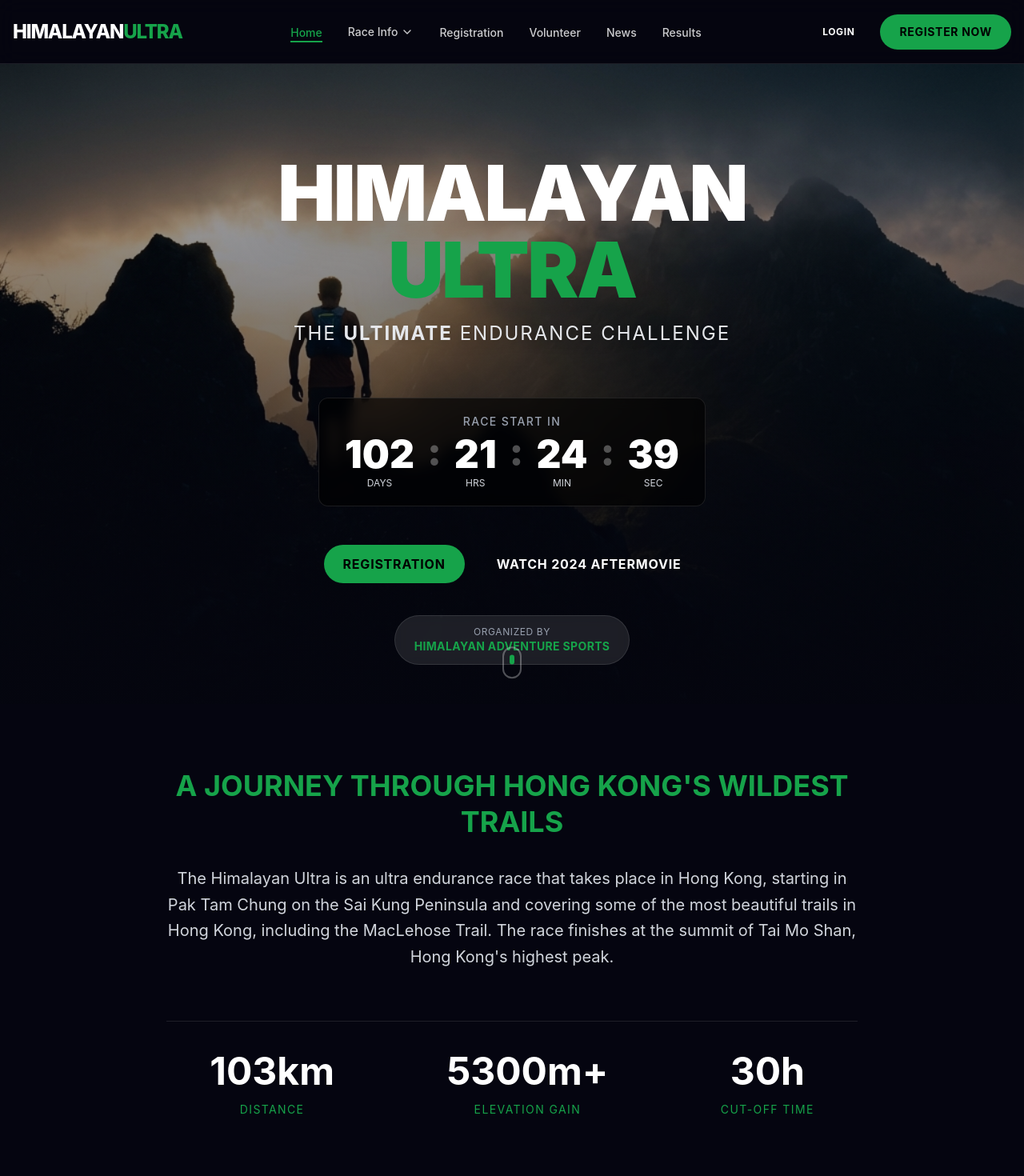
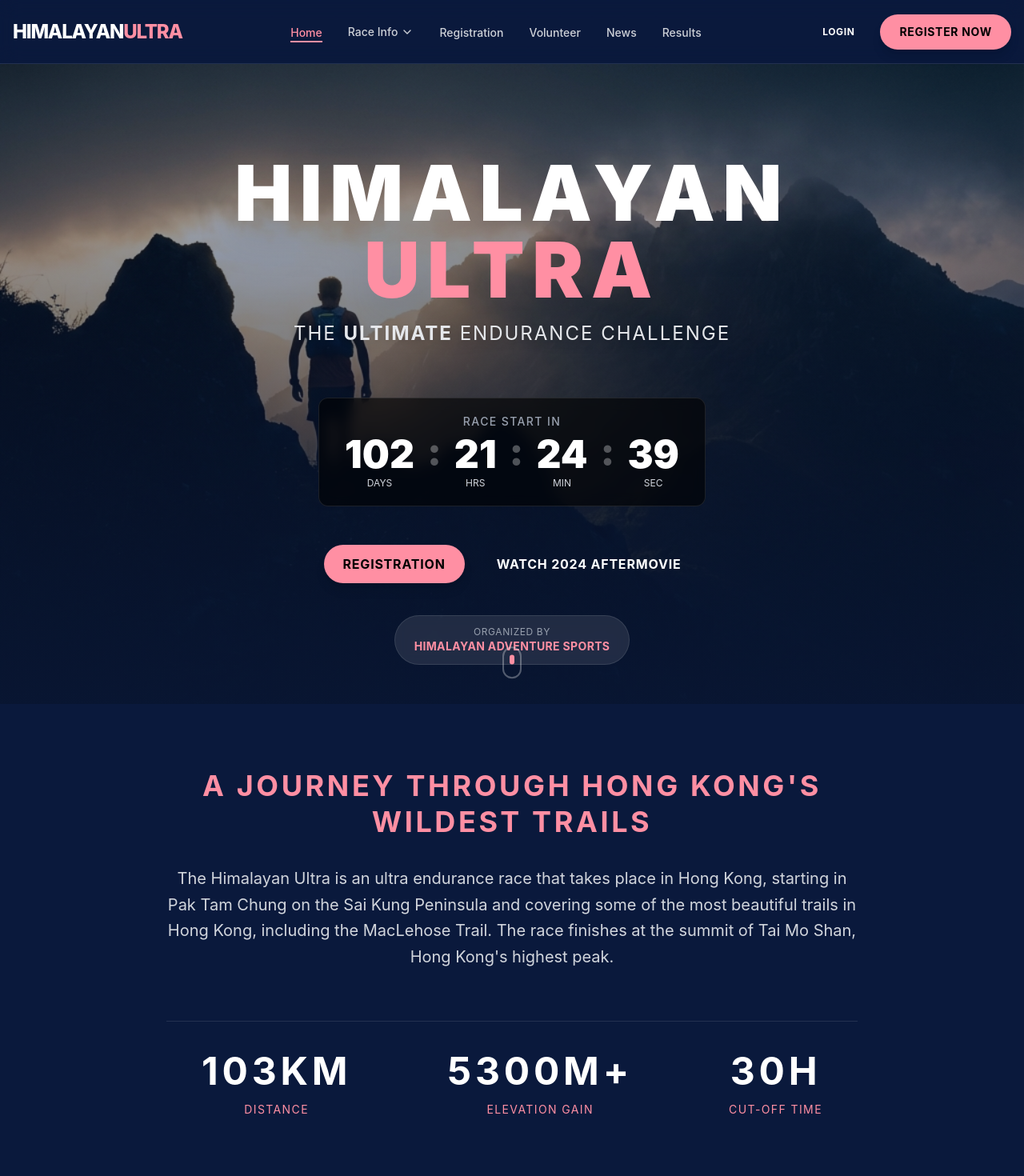
Before and after one commit to ganeshparajuli11/himalayan-ultra, a React (Vite) app: page / in a window 1280 px wide. Shown: the top 1470 px of the page at 80% size. Built offline with nearby package versions, Linux system fonts and the light colour scheme.

Commit message:
blue and pink

```diff
--- a/src/components/Footer.tsx
+++ b/src/components/Footer.tsx
@@ -6,7 +6,7 @@
 
 const Footer = () => {
     return (
-        <footer className="relative bg-[#020205] border-t border-white/5 overflow-hidden">
+        <footer className="relative bg-background border-t border-white/5 overflow-hidden">
             {/* Background effects */}
             <motion.div
                 className="absolute top-0 left-1/4 w-96 h-96 bg-primary/5 rounded-full blur-3xl -translate-y-1/2 pointer-events-none"
--- a/src/components/Header.tsx
+++ b/src/components/Header.tsx
@@ -59,7 +59,7 @@
 
                                         {/* Dropdown Menu */}
                                         <div className="absolute top-full left-1/2 -translate-x-1/2 w-56 pt-2 opacity-0 invisible group-hover:opacity-100 group-hover:visible transition-all duration-200 transform translate-y-2 group-hover:translate-y-0">
-                                            <div className="bg-[#0a0a0f] border border-white/10 rounded-xl overflow-hidden shadow-2xl p-1">
+                                            <div className="bg-background border border-white/10 rounded-xl overflow-hidden shadow-2xl p-1">
                                                 {item.children.map((child) => (
                                                     <Link
                                                         key={child.label}
@@ -117,7 +117,7 @@
                         initial={{ opacity: 0, height: 0 }}
                         animate={{ opacity: 1, height: 'auto' }}
                         exit={{ opacity: 0, height: 0 }}
-                        className="lg:hidden fixed top-16 left-0 w-full bg-[#050510] border-b border-white/10 overflow-hidden"
+                        className="lg:hidden fixed top-16 left-0 w-full bg-background border-b border-white/10 overflow-hidden"
                     >
                         <nav className="container px-4 py-6 max-h-[80vh] overflow-y-auto">
                             <ul className="flex flex-col gap-2">
--- a/src/components/PageHeader.tsx
+++ b/src/components/PageHeader.tsx
@@ -11,7 +11,7 @@
 const PageHeader = ({ title, subtitle, bgImage = '/inner-bg.png' }: PageHeaderProps) => {
     return (
         <div className="relative h-[250px] md:h-[350px] w-full flex items-center justify-center overflow-hidden mb-8">
-            <div className="absolute inset-0 bg-[#050510]/60 z-10"></div>
+            <div className="absolute inset-0 bg-background/60 z-10"></div>
             <motion.img
                 src={bgImage}
                 alt="Background"
--- a/src/components/StylizedRaceTrack.tsx
+++ b/src/components/StylizedRaceTrack.tsx
@@ -57,7 +57,7 @@
     ];
 
     return (
-        <div className="bg-[#101018] rounded-2xl p-8 relative overflow-hidden border border-white/10 shadow-2xl">
+        <div className="bg-white/5 rounded-2xl p-8 relative overflow-hidden border border-white/10 shadow-2xl">
             <h2 className="text-3xl font-black text-white uppercase tracking-wider mb-2 text-center drop-shadow-[0_0_10px_rgba(255,215,0,0.5)]">HIMALAYAN 100 CIRCUIT</h2>
             <p className="text-gray-400 text-center max-w-2xl mx-auto mb-10 text-sm">
                 Spanning 103km with over 5,300m elevation gain, this legendary course tests endurance
--- a/src/index.css
+++ b/src/index.css
@@ -1,24 +1,59 @@
 @import "tailwindcss";
 
 @theme {
-  --color-background: rgb(5 5 16);
+  /*
+     Palette based on 'Himalayan Harmony' Poster
+     Theme: "Pink Sky, Blue Runners"
+  */
+
+  /* Extracted Colors */
+  --color-harmony-pink: rgb(255 143 163);
+  /* Soft Salmon/Pink from sky */
+  --color-harmony-blue: rgb(42 107 242);
+  /* Vibrant Blue from runners */
+  --color-harmony-dark: rgb(10 25 60);
+  /* Deep Blue for readable background */
+
+  /* Structural Variables */
+  --color-background: var(--color-harmony-dark);
   --color-foreground: rgb(255 255 255);
-  --color-primary: rgb(22 163 74);
-  --color-primary-hover: rgb(21 128 61);
-  --color-secondary: rgb(240 240 240);
-  --color-muted: rgb(160 160 160);
+
+  /* Primary Action: The Pink Sky Color */
+  --color-primary: var(--color-harmony-pink);
+  --color-primary-hover: rgb(255 113 133);
+
+  /* Secondary: The Runner Blue */
+  --color-secondary: var(--color-harmony-blue);
+
+  --color-muted: rgb(148 178 255);
+  /* Lighter Blue text */
 
   --font-sans: Inter, system-ui, sans-serif;
-
   --container-2xl: 1200px;
 }
 
 @layer base {
   body {
     @apply bg-background text-foreground antialiased;
+
+    /*
+       "Play around this": Adding the Polka Dot Pattern from the poster.
+       Created using a radial gradient pattern overlay.
+    */
+    background-image:
+      radial-gradient(var(--color-secondary) 1px, transparent 1px),
+      radial-gradient(var(--color-secondary) 1px, transparent 1px);
+    background-size: 40px 40px;
+    background-position: 0 0, 20px 20px;
+    /* Soften the dots so they aren't distracting */
+    background-blend-mode: overlay;
+    opacity: 1;
   }
 
-  /* Custom Scrollbar */
+  /* Make the content area readable against the pattern if needed,
+     but typical pages have their own bg-containers */
+
+  /* Custom Scrollbar - Matching the Blue/Pink theme */
   ::-webkit-scrollbar {
     width: 10px;
   }
@@ -29,13 +64,15 @@
   }
 
   ::-webkit-scrollbar-thumb {
-    @apply bg-primary/80 rounded-full transition-colors duration-300;
+    background: var(--color-primary);
+    /* Pink Thumb */
+    border-radius: 9999px;
     border: 2px solid var(--color-background);
     background-clip: padding-box;
   }
 
   ::-webkit-scrollbar-thumb:hover {
-    @apply bg-primary;
+    background: var(--color-primary-hover);
   }
 
   /* Firefox */
@@ -50,15 +87,17 @@
   h4,
   h5,
   h6 {
-    @apply font-bold leading-tight;
+    @apply font-bold leading-tight uppercase tracking-widest;
+    /* Poster font style */
   }
 
   h1 {
-    @apply text-5xl tracking-tight;
+    @apply text-5xl;
   }
 
   h2 {
-    @apply text-4xl mb-4;
+    @apply text-4xl mb-4 text-primary;
+    /* Pink Headings like sky */
   }
 
   h3 {
@@ -71,16 +110,29 @@
     @apply px-6 py-3 rounded-full font-bold uppercase tracking-wider transition-all duration-300 text-sm inline-block cursor-pointer border-none;
   }
 
+  /*
+     Primary Button: Pink (Sky)
+  */
   .btn-primary {
-    @apply bg-primary text-black hover:bg-primary-hover hover:-translate-y-0.5 hover:shadow-lg hover:shadow-primary/30;
+    @apply bg-primary text-black hover:bg-white hover:text-primary shadow-lg hover:shadow-primary/50 hover:-translate-y-0.5;
   }
 
+  /*
+     Outline/Secondary Button: Blue (Runners)
+  */
   .btn-outline {
-    @apply border-2 border-foreground bg-transparent text-foreground hover:bg-foreground hover:text-black;
+    @apply border-2 border-secondary bg-transparent text-white hover:bg-secondary hover:text-white;
   }
 
+  /*
+     Glass effect: Blue tint
+  */
   .glass {
-    @apply bg-white/5 backdrop-blur-md border border-white/10;
+    @apply bg-secondary/10 backdrop-blur-md border border-white/10;
+  }
+
+  .text-gradient {
+    @apply text-primary;
   }
 
   .container-custom {
--- a/src/layouts/AdminLayout.tsx
+++ b/src/layouts/AdminLayout.tsx
@@ -4,8 +4,8 @@
 
 export default function AdminLayout() {
     return (
-        <div className="flex min-h-screen bg-[#0a0a1a] text-gray-300 font-sans">
-            <aside className="w-64 bg-[#15151e] border-r border-white/10 flex flex-col fixed inset-y-0 h-screen overflow-y-auto">
+        <div className="flex min-h-screen bg-background text-gray-300 font-sans">
+            <aside className="w-64 bg-white/5 border-r border-white/10 flex flex-col fixed inset-y-0 h-screen overflow-y-auto">
                 <div className="p-6 border-b border-white/10 text-xl font-black text-white tracking-widest text-center">
                     HIMALAYAN <span className="text-primary">ULTRA</span>
                 </div>
--- a/src/pages/Home.tsx
+++ b/src/pages/Home.tsx
@@ -8,7 +8,7 @@
         <div className="flex flex-col overflow-hidden">
             {/* Hero Section */}
             <section className="relative min-h-screen md:min-h-[800px] flex items-center justify-center overflow-hidden p-0 pt-16 md:pt-0">
-                <div className="absolute inset-0 bg-gradient-to-b from-[#050510]/30 to-[#050510]/80 z-10"></div>
+                <div className="absolute inset-0 bg-gradient-to-b from-background/30 to-background/80 z-10"></div>
                 <motion.img
                     src="/hero-bg.png"
                     alt="Trail Runner on Ridge"
@@ -141,7 +141,7 @@
             </section>
 
             {/* Latest News */}
-            <section className="bg-[#020205] py-12 md:py-20">
+            <section className="bg-background py-12 md:py-20">
                 <div className="container mx-auto px-4">
                     <FadeInUp>
                         <h2 className="text-center mb-8 md:mb-16 text-2xl md:text-3xl lg:text-4xl font-bold uppercase">
--- a/src/pages/NewsDetail.tsx
+++ b/src/pages/NewsDetail.tsx
@@ -33,7 +33,7 @@
             <PageHeader title={article.title} subtitle={article.date} />
 
             <div className="container mx-auto px-4 py-16">
-                <article className="max-w-4xl mx-auto bg-[#15151e] rounded-xl border border-white/10 p-8 md:p-12 shadow-2xl">
+                <article className="max-w-4xl mx-auto bg-white/5 rounded-xl border border-white/10 p-8 md:p-12 shadow-2xl">
                     <div className="flex justify-between items-center mb-10 border-b border-white/10 pb-6">
                         <span className="bg-primary/20 text-primary text-xs font-bold px-3 py-1 rounded-full uppercase tracking-wider">{article.category}</span>
                         <Link to="/news" className="text-gray-400 hover:text-white transition-colors text-sm font-bold uppercase tracking-wide flex items-center gap-2">
--- a/src/pages/RaceInfo.tsx
+++ b/src/pages/RaceInfo.tsx
@@ -98,7 +98,7 @@
 
                     <FadeInUp delay={0.2}>
                         <motion.div
-                            className="bg-[#15151e] rounded-xl border border-white/10 overflow-hidden"
+                            className="bg-white/5 rounded-xl border border-white/10 overflow-hidden"
                             whileHover={{ borderColor: 'rgba(255,255,255,0.2)' }}
                             transition={{ duration: 0.3 }}
                         >
@@ -113,7 +113,7 @@
                                     Download GPX File
                                 </motion.button>
                             </div>
-                            <div className="p-0 bg-[#0a0a1a] h-[300px] md:h-[400px] lg:h-[500px] w-full relative z-0">
+                            <div className="p-0 bg-black/40 h-[300px] md:h-[400px] lg:h-[500px] w-full relative z-0">
                                 <RaceMap />
                             </div>
                         </motion.div>
--- a/src/pages/UserDashboard.tsx
+++ b/src/pages/UserDashboard.tsx
@@ -7,7 +7,7 @@
 
     return (
         <div className="flex flex-col min-h-screen">
-            <header className="bg-[#15151e] border-b border-white/10 py-6">
+            <header className="bg-white/5 border-b border-white/10 py-6">
                 <div className="container mx-auto px-4 flex flex-col md:flex-row justify-between items-center gap-4">
                     <div className="text-center md:text-left">
                         <h1 className="text-3xl font-black text-white uppercase tracking-wider">Hello, <span className="text-primary">{user?.name || 'Runner'}</span></h1>
@@ -32,7 +32,7 @@
                 </div>
 
                 <div className="grid grid-cols-1 md:grid-cols-2 gap-8">
-                    <div className="bg-[#15151e] p-8 rounded-xl border border-white/10 hover:border-white/30 transition-all duration-300 group">
+                    <div className="bg-white/5 p-8 rounded-xl border border-white/10 hover:border-white/30 transition-all duration-300 group">
                         <div className="h-12 w-12 bg-primary/20 rounded-lg flex items-center justify-center mb-6 group-hover:scale-110 transition-transform">
                             <span className="text-2xl">🏆</span>
                         </div>
@@ -41,7 +41,7 @@
                         <span className="text-xs font-mono bg-black/30 px-3 py-1 rounded text-gray-500">No past results found.</span>
                     </div>
 
-                    <div className="bg-[#15151e] p-8 rounded-xl border border-white/10 hover:border-white/30 transition-all duration-300 group">
+                    <div className="bg-white/5 p-8 rounded-xl border border-white/10 hover:border-white/30 transition-all duration-300 group">
                         <div className="h-12 w-12 bg-blue-500/20 rounded-lg flex items-center justify-center mb-6 group-hover:scale-110 transition-transform">
                             <span className="text-2xl">📅</span>
                         </div>
```
Also changed, not shown: src/pages/Registration.tsx (+5 -5 lines), src/pages/Results.tsx (+11 -11 lines).
